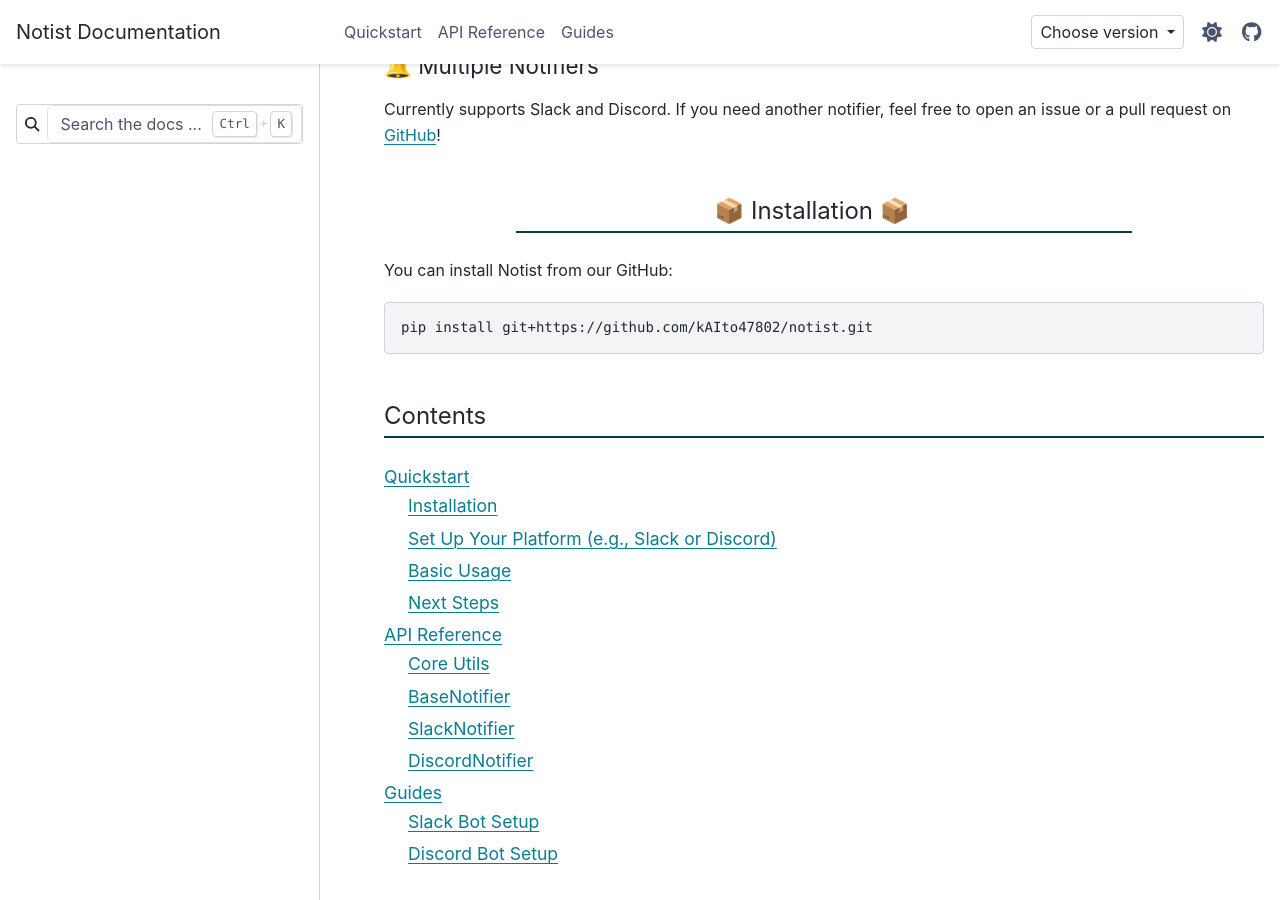
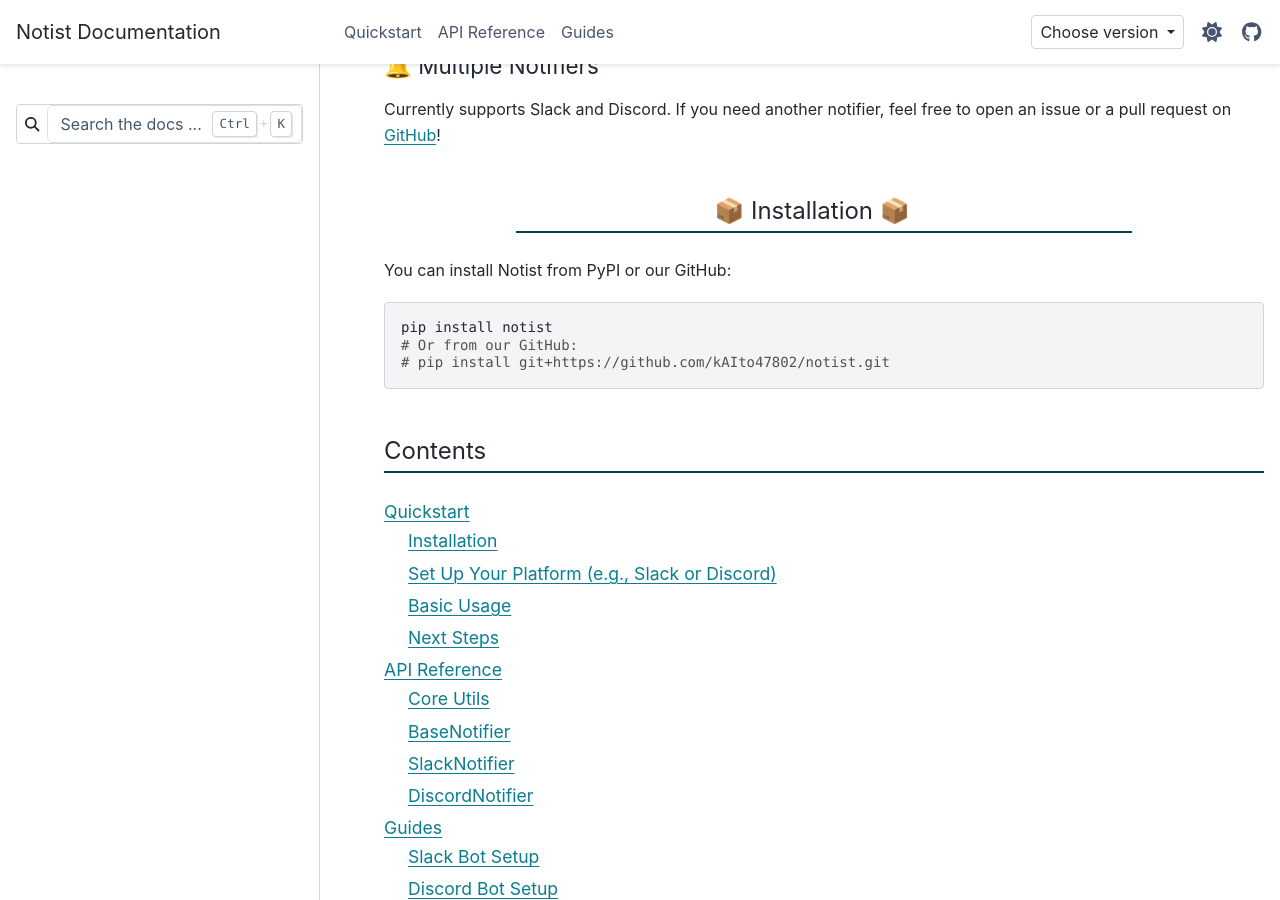
Before and after one commit to kAIto47802/notist, a Sphinx documentation site: the page built from docs/index.rst, in a window 1280 px wide and 900 px high, scrolled down 3530 px. Built offline with Sphinx 7.4.7 and the PyData theme 0.15.4, drawn with Linux system fonts in a browser that asks for light colours; comment, search, counter and statistics services are not loaded.

Commit message:
Update installation guide

```diff
--- a/docs/index.rst
+++ b/docs/index.rst
@@ -210,11 +210,13 @@
 
 📦 Installation 📦
 ------------------
-You can install Notist from our GitHub:
+You can install Notist from PyPI or our GitHub:
 
 .. code-block:: bash
 
-   pip install git+https://github.com/kAIto47802/notist.git
+   pip install notist
+   # Or from our GitHub:
+   # pip install git+https://github.com/kAIto47802/notist.git
 
 
 Contents
--- a/docs/quickstart.rst
+++ b/docs/quickstart.rst
@@ -6,11 +6,13 @@
 Installation
 ------------
 
-Install the latest release from `our GitHub <https://github.com/kAIto47802/notist>`__:
+Install the latest release from PyPI or `our GitHub <https://github.com/kAIto47802/notist>`__:
 
 .. code-block:: bash
 
-   pip install git+https://github.com/kAIto47802/notist.git
+   pip install notist
+   # Or from our GitHub:
+   # pip install git+https://github.com/kAIto47802/notist.git
 
 
 Set Up Your Platform (e.g., Slack or Discord)
```
Also changed, not shown: README.md (+3 -1 lines).
